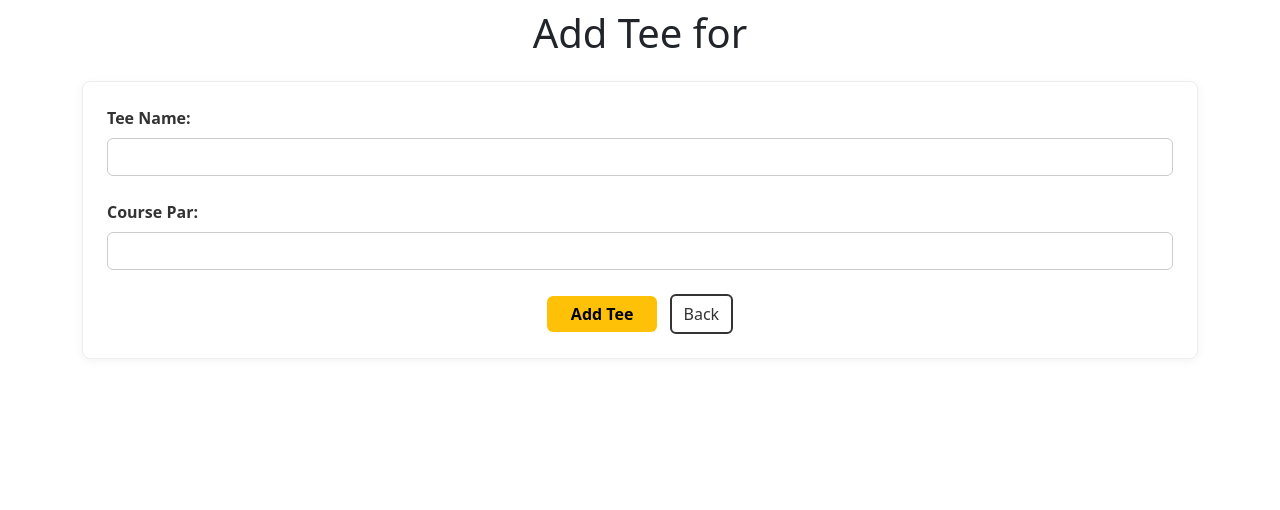
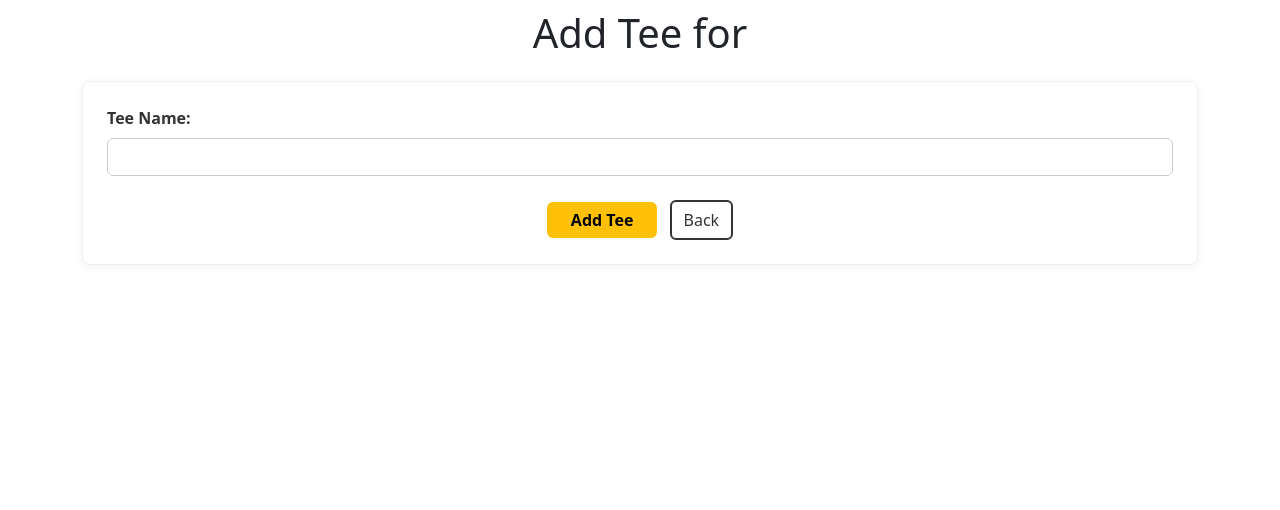
Before and after one commit to jconn5803/golf-by-numbers, a Flask app: page /add_tee in a window 1280 px wide. Shown: the part 161-671 px from the top of the page. Run offline with Flask 3, Linux system fonts and the light colour scheme; the visitor is signed in with stand-in values (Sample User, id 1); data that the repository does not hold is empty.

Commit message:
Calaculate course par via the holes form as oppposed to manual input

```diff
--- a/app.py
+++ b/app.py
@@ -519,10 +519,10 @@ def add_course():
 @login_required
 @subscription_required
 def add_tee(course_id):
-    # If we were called with a course_id param, treat that as picking an existing course:
+    # If called with course_id, pick existing
     if course_id is not None:
-        session.pop('new_course', None)      # clear any “new-course” draft
-        session['course_id'] = course_id    # store the existing course
+        session.pop('new_course', None)
+        session['course_id'] = course_id
 
     course_draft = session.get('new_course')
     existing_id  = session.get('course_id')
@@ -531,102 +531,100 @@ def add_tee(course_id):
         flash("Please select or create a course first.", "warning")
         return redirect(url_for('add_course'))
 
+    # POST: only tee name now
     if request.method == 'POST':
-        tee_name   = request.form.get('name', '').strip()
-        course_par = request.form.get('course_par', type=int)
-
-        if not tee_name or course_par is None:
-            flash("Please enter both a tee name and its par.", "error")
-            # pass down either the draft or the real Course object
+        tee_name = request.form.get('name', '').strip()
+        if not tee_name:
+            flash("Please enter a tee name.", "error")
             course = course_draft or Course.query.get_or_404(existing_id)
             return render_template('add_tee.html', course=course), 400
 
-        # stash tee info, but do NOT commit yet
-        session['new_tee'] = {
-            'name':       tee_name,
-            'course_par': course_par
-        }
+        session['new_tee'] = { 'name': tee_name }
         return redirect(url_for('add_holes'))
 
-    # GET: show form, supplying whatever course we have
-    if course_draft:
-        course = course_draft
-    else:
-        course = Course.query.get_or_404(existing_id)
-
+    # GET: render form
+    course = course_draft or Course.query.get_or_404(existing_id)
     return render_template('add_tee.html', course=course)
 
 
-
+# STEP 3: collect holes, then write course (if new), tee & holes all at once
 # STEP 3: collect holes, then write course (if new), tee & holes all at once
 @app.route('/add_holes', methods=['GET', 'POST'])
 @login_required
 @subscription_required
 def add_holes():
+    # retrieve whatever we drafted so far
     course_draft = session.get('new_course')
     course_id    = session.get('course_id')
     tee_draft    = session.get('new_tee')
 
+    # guard: must have tee name and either a new_course draft or existing course_id
     if not tee_draft or not (course_draft or course_id):
         flash("Missing data—please start from the beginning.", "warning")
         return redirect(url_for('add_course'))
 
     if request.method == 'POST':
+        # --- 1) grab hole inputs ---
         num_holes = int(request.form.get('num_holes', 18))
-        distances = request.form.getlist('distances')
-        pars      = [int(request.form.get(f'par_{i+1}', 4)) for i in range(num_holes)]
-
+        distances = request.form.getlist('distances')  # list of strings
+        # build list of ints for each par_X
+        pars = [int(request.form.get(f'par_{i+1}', 4)) for i in range(num_holes)]
+
+        # validate we have one distance per hole
         if len(distances) < num_holes:
             flash("Please enter a distance for every hole.", "error")
             return render_template('add_holes.html', tee_name=tee_draft['name']), 400
 
-        # 1) If new course, insert it
+        # --- 2) if this is a new course, insert it ---
         if course_draft:
             new_course = Course(
                 name     = course_draft['name'],
                 location = course_draft['location']
             )
             db.session.add(new_course)
-            db.session.flush()
+            db.session.flush()   # so new_course.courseID is populated
             target_course_id = new_course.courseID
         else:
             target_course_id = course_id
 
-        # 2) Insert the new tee
-        total_dist = sum(int(distances[i] or 0) for i in range(num_holes))
+        # --- 3) insert the new Tee, computing both total_distance & course_par here ---
+        total_distance = sum(int(distances[i] or 0) for i in range(num_holes))
+        total_par      = sum(pars)
+
         new_tee = Tee(
             name           = tee_draft['name'],
-            total_distance = total_dist,
-            course_par     = tee_draft['course_par'],
+            total_distance = total_distance,
+            course_par     = total_par,
             courseID       = target_course_id
         )
         db.session.add(new_tee)
-        db.session.flush()
+        db.session.flush()   # so new_tee.teeID is populated
         target_tee_id = new_tee.teeID
 
-        # 3) Insert all holes
+        # --- 4) insert each Hole row ---
         for i in range(num_holes):
             hole = Hole(
                 courseID = target_course_id,
                 teeID    = target_tee_id,
-                number   = i+1,
+                number   = i + 1,
                 par      = pars[i],
                 distance = int(distances[i] or 0)
             )
             db.session.add(hole)
 
-        # 4) Commit everything together
+        # --- 5) commit everything in one shot ---
         db.session.commit()
 
-        # 5) Clean up session
+        # --- 6) clean up our session drafts and move on ---
         session.pop('new_course', None)
         session.pop('course_id',   None)
         session.pop('new_tee',     None)
 
         return redirect(url_for('add_round'))
 
-    # GET
+    # GET: render the form
     return render_template('add_holes.html', tee_name=tee_draft['name'])
+
 
 
 @app.route('/add_round', methods=['GET', 'POST'])
--- a/templates/add_tee.html
+++ b/templates/add_tee.html
@@ -26,17 +26,6 @@
       >
     </div>
 
-    <!-- Course Par -->
-    <div class="mb-4">
-      <label for="course_par" class="form-label custom-form-label">Course Par:</label>
-      <input
-        type="number"
-        id="course_par"
-        name="course_par"
-        class="form-control custom-form-input"
-      >
-    </div>
-
     <!-- Buttons -->
     <div class="text-center">
       <button type="submit" class="btn btn-cta px-4">
```
